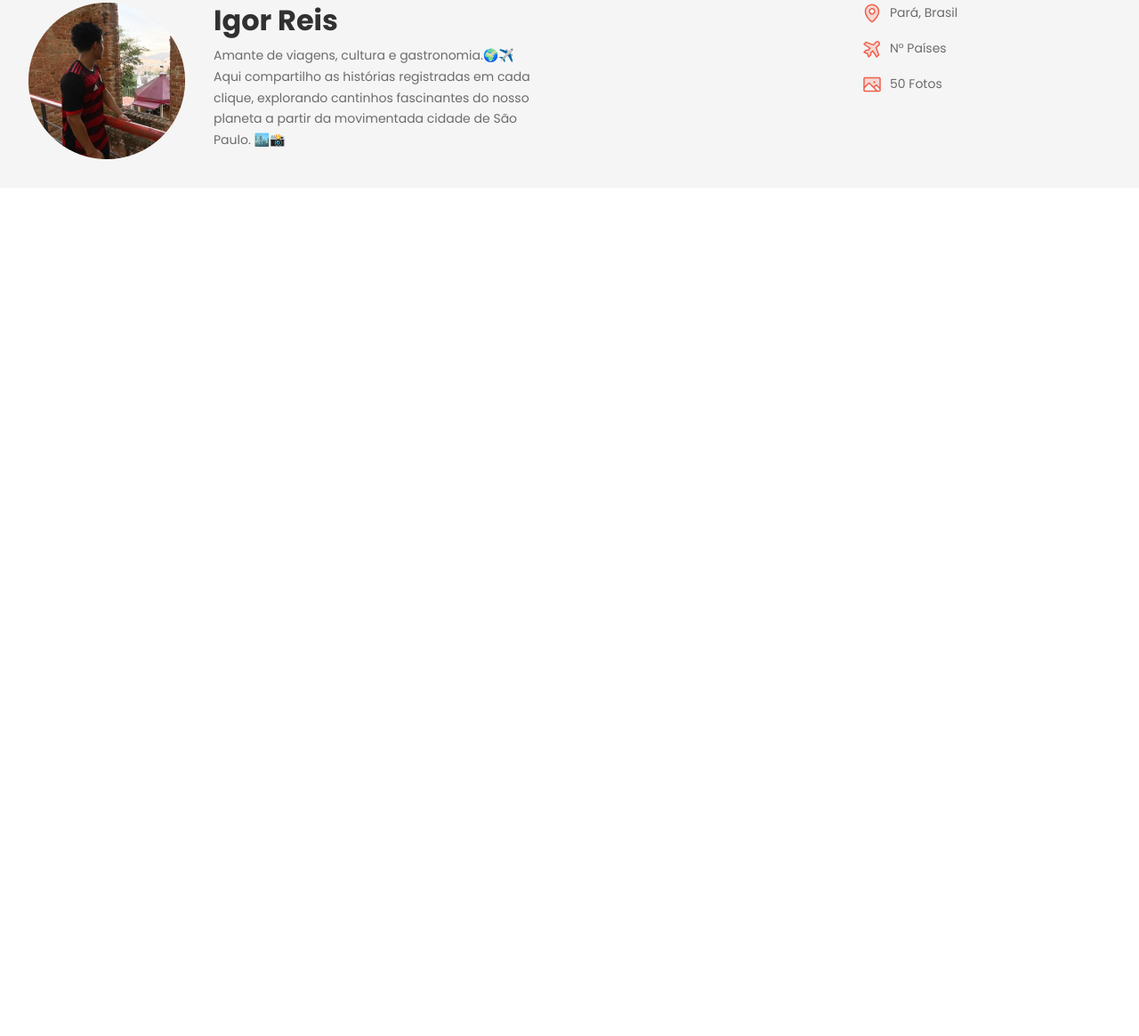
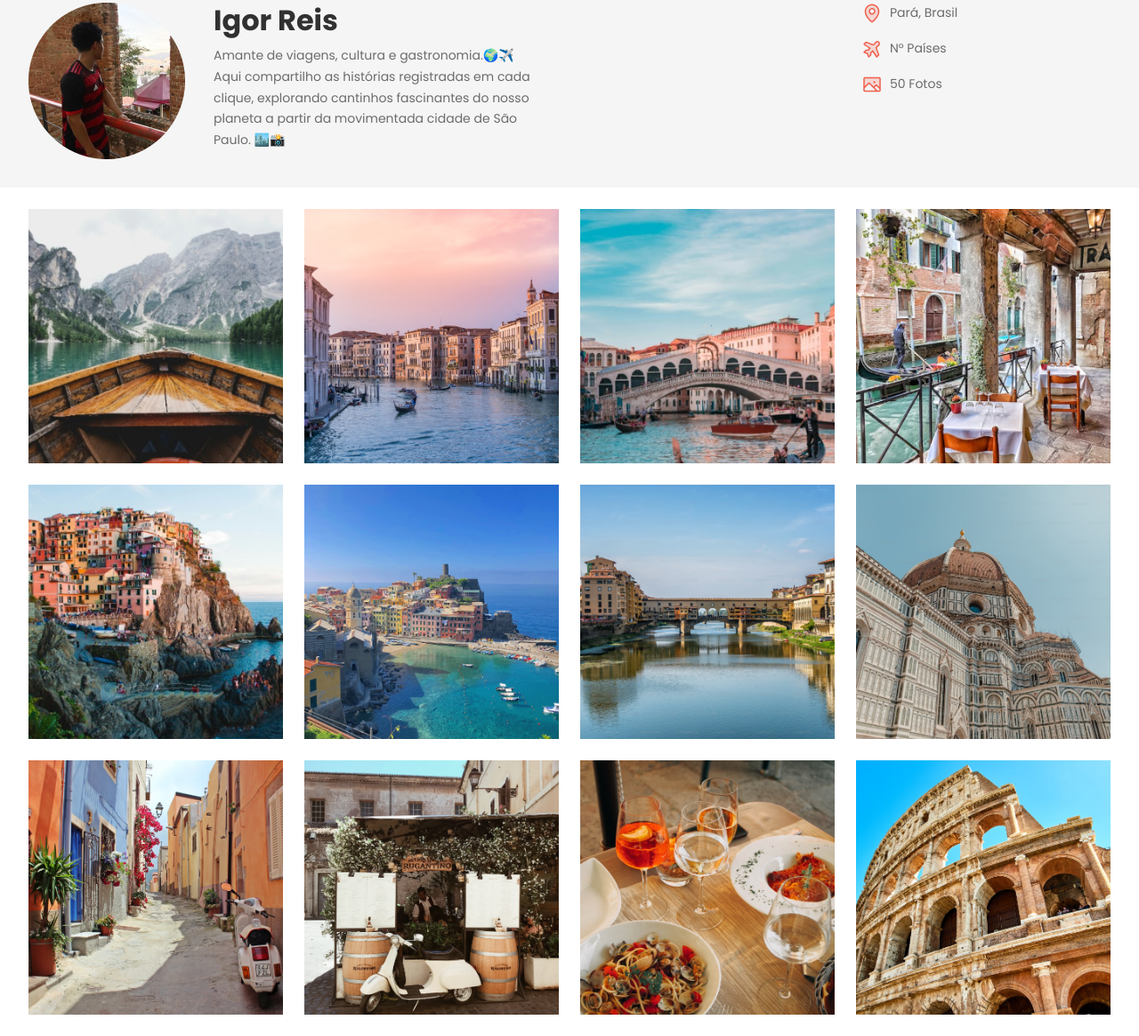
Before and after one commit to igormonfrs/Travelgram, a plain HTML site: page index.html in a window 1280 px wide. Shown: the part 125-1290 px from the top of the page at 89% size. Before the commit the page ends 800 px from the top, so only its background shows below. Drawn offline with Linux system fonts and the light colour scheme.

Commit message:
main gallery

```diff
--- a/index.html
+++ b/index.html
@@ -44,6 +44,7 @@
           </li>
         </ul>
       </nav>
+
       <header class="container" id="about">
         <section class="profile">
           <img src="assets/Profile pic igor.png" alt="Foto de Igor Dos Reis" />
@@ -51,7 +52,7 @@
             <h1 class="profile-name">Igor Reis</h1>
             <p class="profile-paragraph">
               Amante de viagens, cultura e gastronomia.🌍✈️
-              <br>
+              <br />
               Aqui compartilho as histórias registradas em cada clique,
               explorando cantinhos fascinantes do nosso planeta a partir da
               movimentada cidade de São Paulo. 🏙️📸
@@ -77,5 +78,20 @@
         </aside>
       </header>
     </div>
+
+    <main class="container">
+      <img src="assets/images/Image 01.png" alt="..." />
+      <img src="assets/images/Image 02.png" alt="..." />
+      <img src="assets/images/Image 03.png" alt="..." />
+      <img src="assets/images/Image 04.png" alt="..." />
+      <img src="assets/images/Image 05.png" alt="..." />
+      <img src="assets/images/Image 06.png" alt="..." />
+      <img src="assets/images/Image 07.png" alt="..." />
+      <img src="assets/images/Image 08.png" alt="..." />
+      <img src="assets/images/Image 09.png" alt="..." />
+      <img src="assets/images/Image 10.png" alt="..." />
+      <img src="assets/images/Image 11.png" alt="..." />
+      <img src="assets/images/Image 12.png" alt="..." />
+    </main>
   </body>
 </html>
--- a/styles/index.css
+++ b/styles/index.css
@@ -71,3 +71,17 @@
   align-items: center;
   gap: 8px;
 }
+
+/* main */
+main {
+  display: flex;
+  flex-wrap: wrap;
+  gap: 24px;
+  padding-block: 24px;
+}
+
+main img{
+  width: 286px;
+  height: 286px;
+
+}
```
